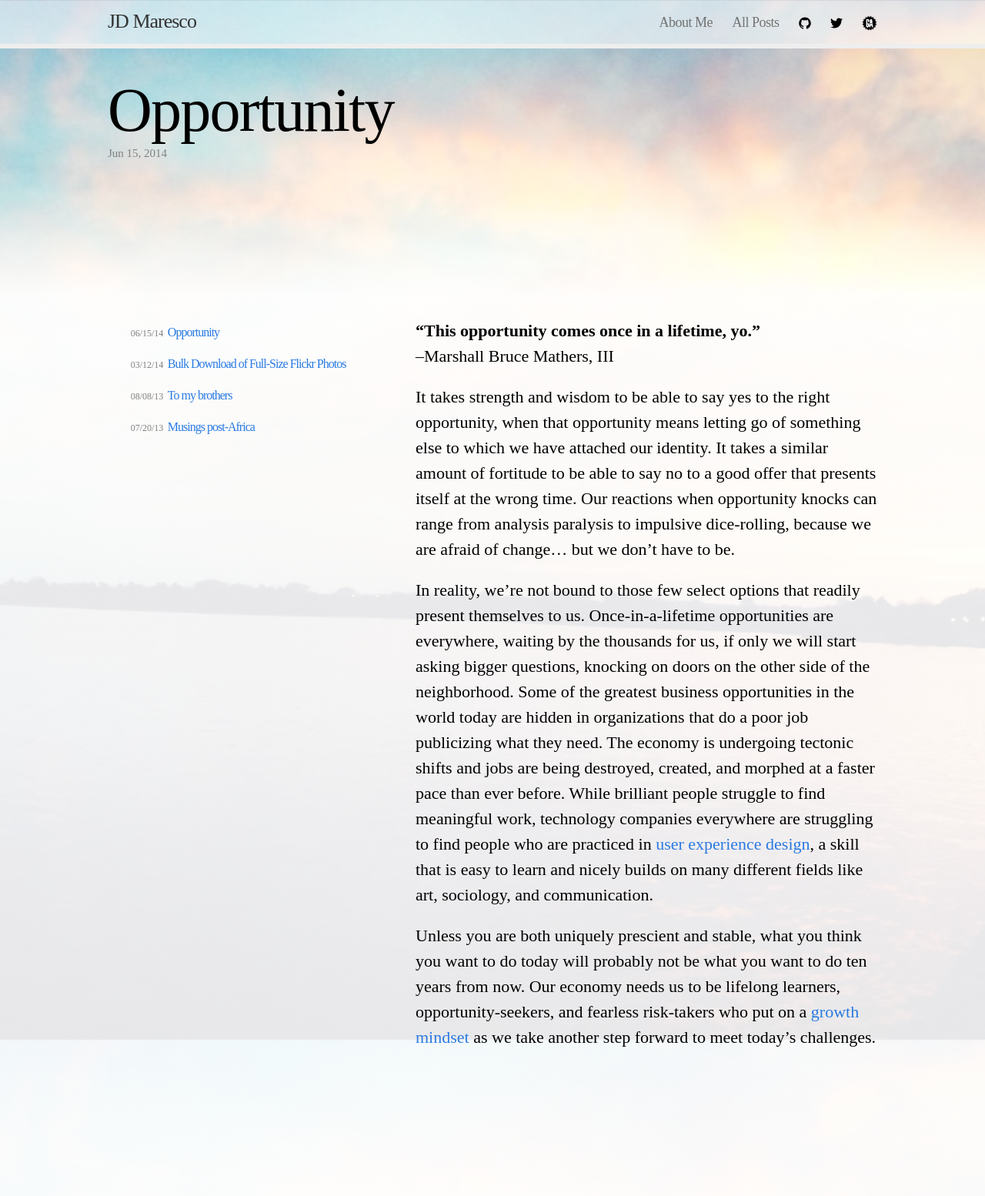
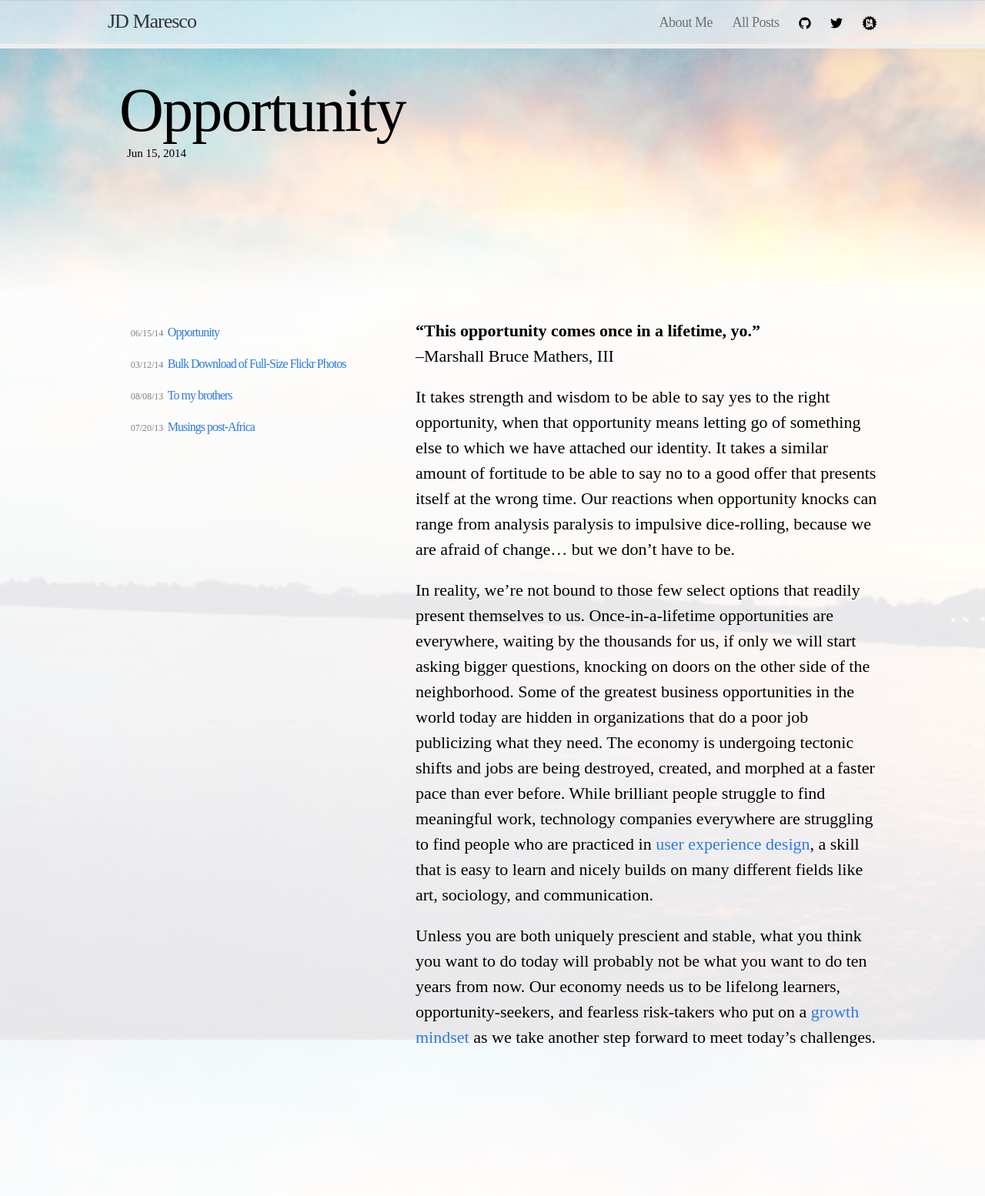
Before and after one commit to jdmaresco/jdmaresco.github.io, a Jekyll site: the page built from index.html, in a window 1280 px wide. Shown: the whole page at 77% size. Built offline with Jekyll 4.4.1, drawn with Linux system fonts in a browser that asks for light colours; some web fonts are replaced.

Commit message:
Change font color and padding

```diff
--- a/css/main.css
+++ b/css/main.css
@@ -207,7 +207,7 @@ a:visited { color: #205caa; }
 /* ----------------------------------------------------------*/
 
 .post-header {
-  margin: 10px 0 30px;
+  margin: 10px 0 30px 15px;
   min-height: 260px;
 }
 
@@ -220,8 +220,9 @@ a:visited { color: #205caa; }
 
 .post-header .meta {
   font-size: 15px;
-  color: #818181;
+  color: black;
   margin-top: 5px;
+  padding-left: 10px;
 }
 
 .post-content { margin: 0 0 80px; }
```
